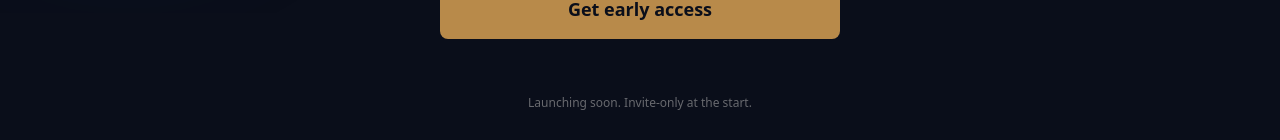
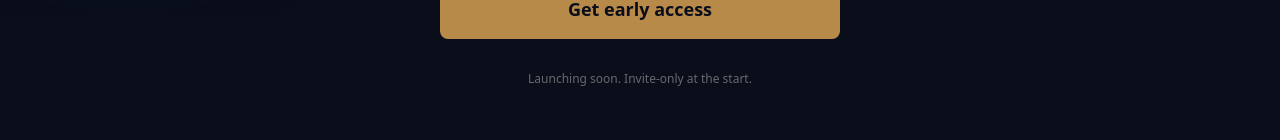
Before and after one commit to irvirr4444/Stealth-Landing-Page, a Next.js app in the folder frontend/: page / in a window 1280 px wide. Shown: the part 787-927 px from the top of the page. After the commit the page ends 882 px from the top, so only its background shows below. Built offline with nearby package versions, Linux system fonts and the light colour scheme; no server answers.

Commit message:
small footer fix

```diff
--- a/frontend/app/components/Footer.tsx
+++ b/frontend/app/components/Footer.tsx
@@ -1,6 +1,6 @@
 export default function Footer() {
   return (
-    <footer className="px-6 py-6 pb-8 text-center relative z-10">
+    <footer className="px-6 pt-0 pb-2 text-center relative z-10">
       <p className="text-xs text-cream/40">
         Launching soon. Invite-only at the start.
       </p>
--- a/frontend/app/page.tsx
+++ b/frontend/app/page.tsx
@@ -7,11 +7,11 @@ import Footer from "./components/Footer";
 
 export default function Home() {
   return (
-    <main className="relative min-h-screen flex flex-col">
+    <main className="relative flex flex-col min-h-screen">
       <GradientBackground />
       <TopBar />
 
-      <div className="flex-1 flex flex-col justify-center px-6 py-8 z-10 max-w-md mx-auto w-full">
+      <div className="flex flex-col px-6 py-8 z-10 max-w-md mx-auto w-full">
         <Hero />
         <HintStack />
         <LeadForm />
```
